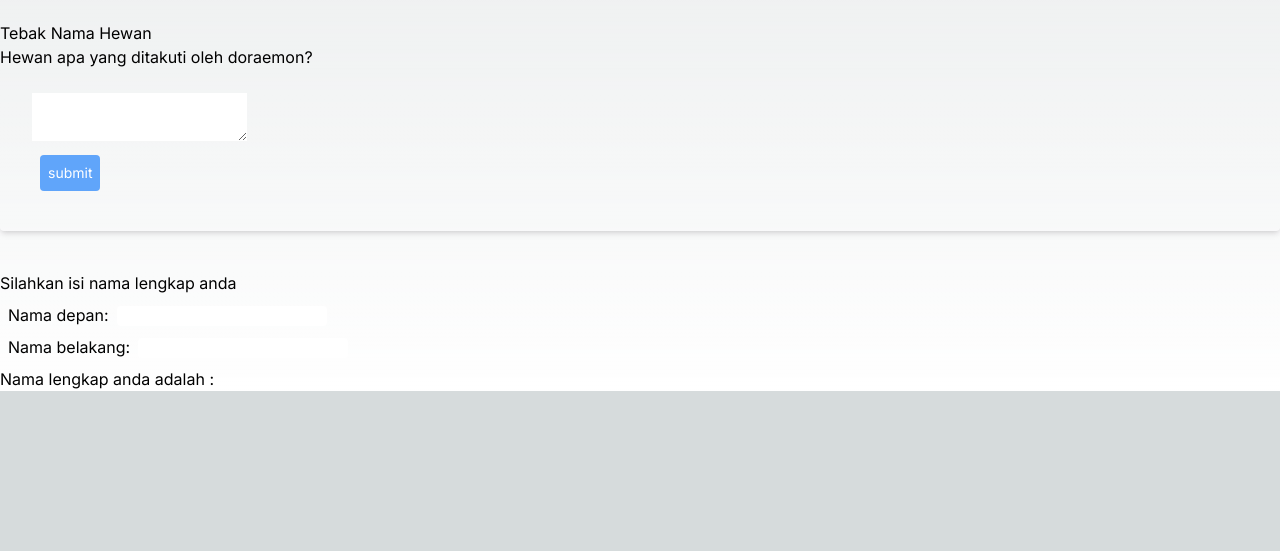
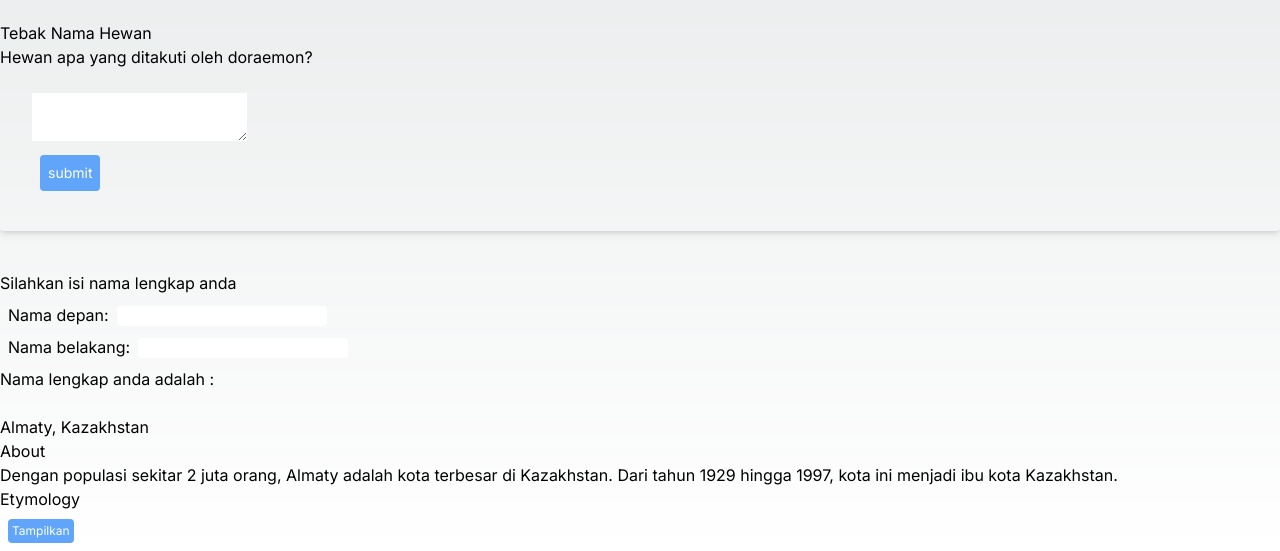
Before and after one commit to novalzahwanfhalma/PBF, a React app in the folder pratikum-4_event-state/: page / in a window 1280 px wide. Shown: the part 641-1192 px from the top of the page. Before the commit the page ends 1032 px from the top, so only its background shows below. Built offline with nearby package versions, Linux system fonts and the light colour scheme.

Commit message:
pratikum-6_langkah-1

```diff
--- a/pratikum-4_event-state/src/app/page.tsx
+++ b/pratikum-4_event-state/src/app/page.tsx
@@ -2,6 +2,7 @@
 import Tombol_l, { Tombol_2, Tombol_3 } from "@/components/button";
 import Form, { Form_2 } from "@/components/form";
 import Gallery from "@/components/gallery";
+import Accordion from "@/components/accordion";
 
 export default function Home() {
 return (
@@ -23,6 +24,8 @@ return (
   <Form />
   <br></br>
   <Form_2 />
+  <br></br>
+  <Accordion />
   </>
 );
 }
--- /dev/null
+++ b/pratikum-4_event-state/src/components/accordion.tsx
@@ -0,0 +1,33 @@
+import { useState } from 'react';
+
+export default function Accordion() {
+    const [activeIndex, setActiveIndex] = useState(0);
+    return (
+        <>
+        <h2>Almaty, Kazakhstan</h2>
+        <Panel
+        title="About"
+        isActive={activeIndex === 0}
+        onShow={() => setActiveIndex(0)}
+        >
+            Dengan populasi sekitar 2 juta orang, Almaty adalah kota terbesar di Kazakhstan. Dari tahun 1929 hingga 1997, kota ini menjadi ibu kota Kazakhstan.
+        </Panel>
+        <Panel
+        title="Etymology"
+        isActive={activeIndex === 1}
+        onShow={() => setActiveIndex(1)}
+        >
+            Nama "Almaty" berasal dari kata <span lang="KK-KZ">anma</span>, dalam bahasa kazakh yang berarti "apel" dan sering diterjemakna sebagai "penuh dengan apel". sebenarnya, wilayah sekitaran almaty dipercaya sebagai asal usul apel, dan <i lang="la">Malus sieversii</i> liar dianggap sebagai kandidat yang mungkin menjadi nenek moyang apel domestik modern.
+        </Panel>
+        </>
+    );
+}
+
+function Panel({title, children, isActive, onShow}) {
+    return (
+        <section>
+            <h3>{title}</h3>
+            {isActive ? ( <p>{children}</p> ) : ( <button className="bg-blue-400 text-xs text-white p-1 rounded m-2" onClick={onShow}>Tampilkan</button> )}
+        </section>
+    )
+}
```
Also changed, not shown: pratikum-4_event-state/README.md.
